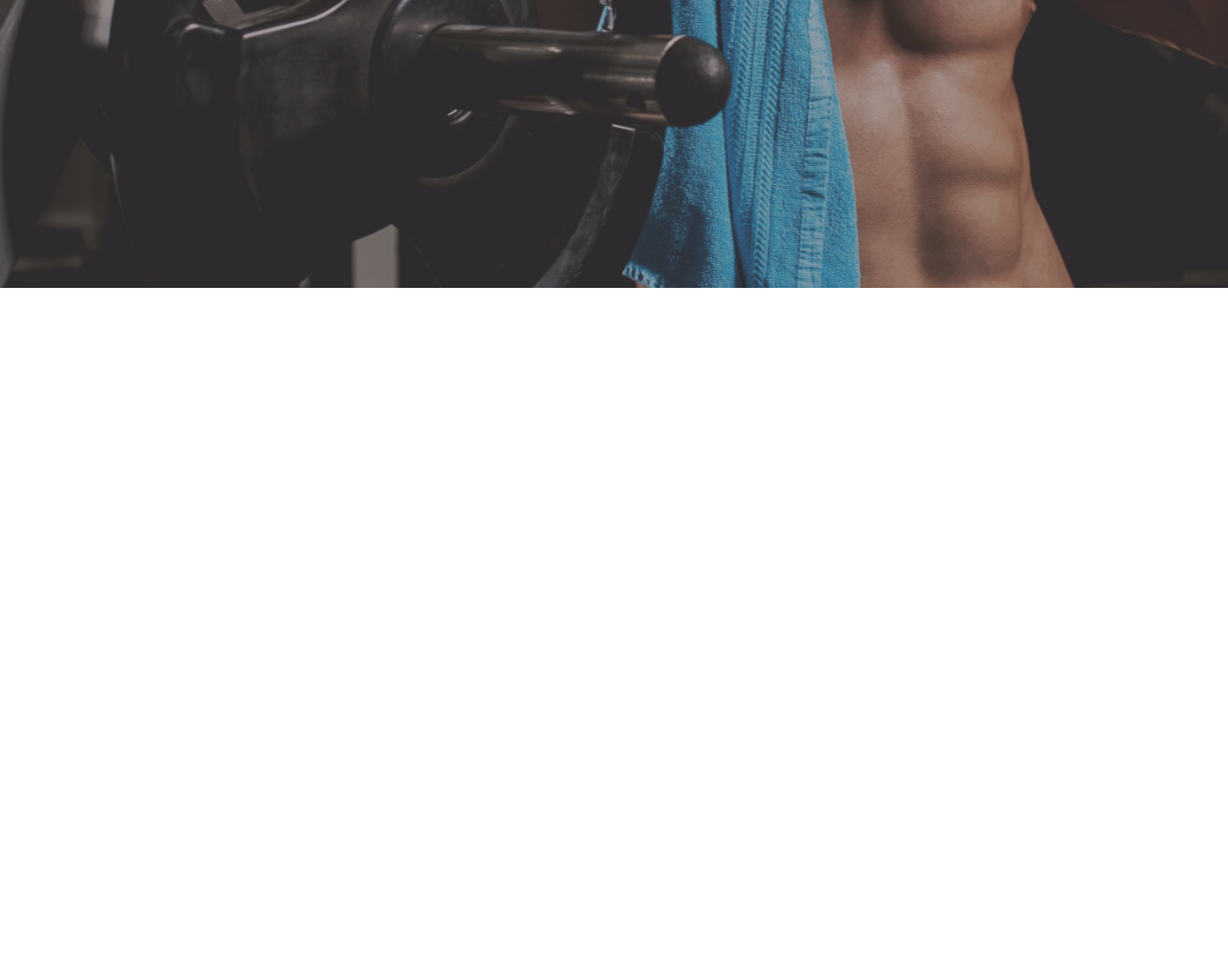
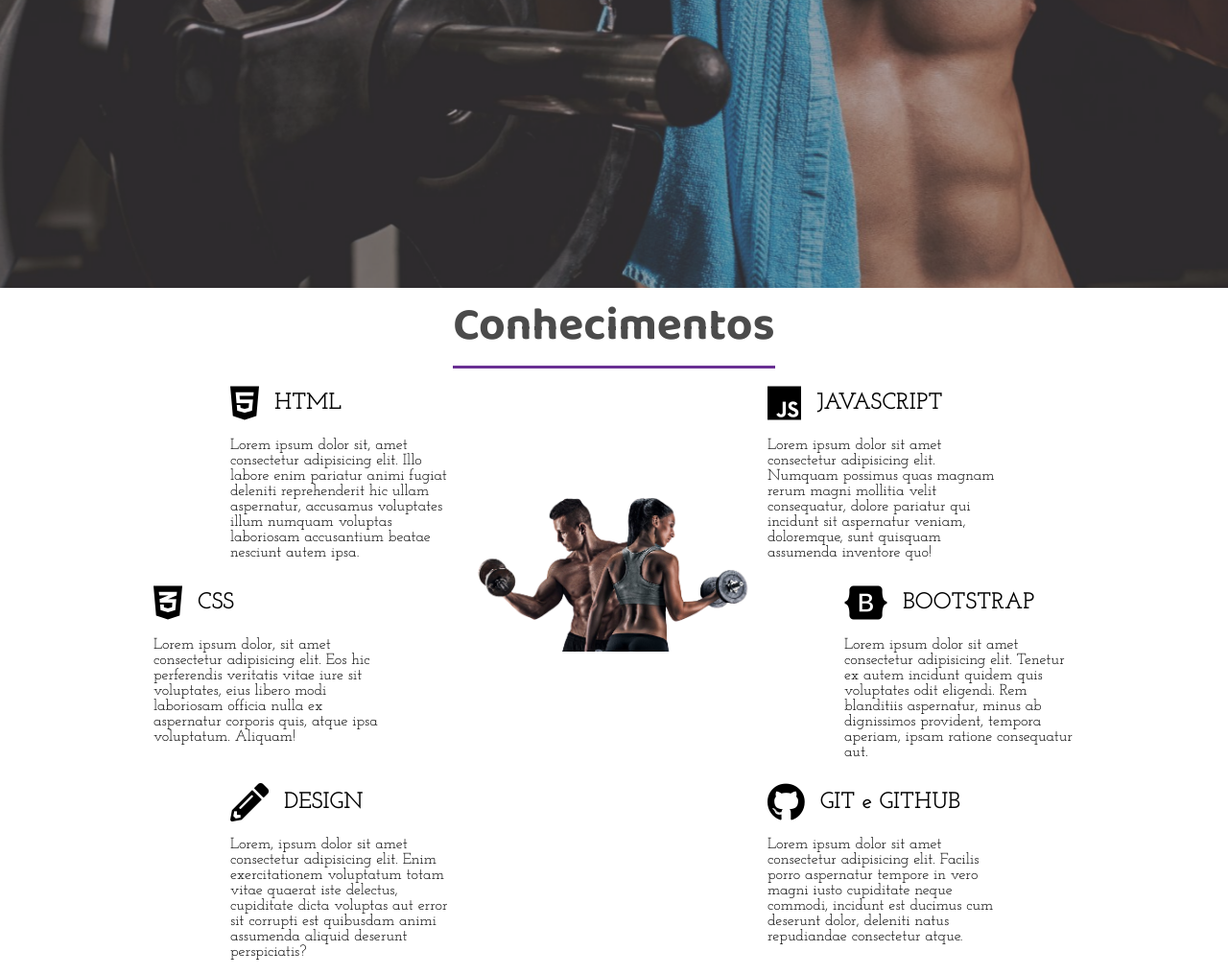
Before and after one commit to rocha-cristiano/Projeto-site, a plain HTML site: page index.html in a window 1280 px wide. Shown: the part 500-1516 px from the top of the page at 96% size. Before the commit the page ends 800 px from the top, so only its background shows below. Drawn offline with Linux system fonts and the light colour scheme.

Commit message:
Projeto-site

```diff
--- a/index.html
+++ b/index.html
@@ -32,7 +32,7 @@
             </div>
         </header>
 
-        <div class="sidebar">
+        <aside class="sidebar">
           <nav>
             <ul class="menu">
               <li class="menu-item"><a href="#" class="menu-link">Home</a></li>
@@ -47,7 +47,72 @@
             <a href="#"><i class="fab fa-instagram"></i></a>
             <a href="#"><i class="fab fa-linkedin"></i></a>
           </div>
-        </div>
+        </aside>
+
+        <section class="sessao-conhecimentos">
+          <div class="sessao-header">
+            <h1>Conhecimentos</h1>
+          </div>
+          <div class="conhecimentos">
+            <div class="conhecimento">
+              <div class="conhecimento-header">
+                <i class="fab fa-html5"></i>
+                <h3>HTML</h3>
+              </div>
+              <div class="conhecimento-text">
+                <p>Lorem ipsum dolor sit, amet consectetur adipisicing elit. Illo labore enim pariatur animi fugiat deleniti reprehenderit hic ullam aspernatur, accusamus voluptates illum numquam voluptas laboriosam accusantium beatae nesciunt autem ipsa.</p>
+              </div>
+            </div>
+            <div class="conhecimento">
+              <div class="conhecimento-header">
+                <i class="fab fa-css3-alt"></i>
+                <h3>CSS</h3>
+              </div>
+              <div class="conhecimento-text">
+                <p>Lorem ipsum dolor, sit amet consectetur adipisicing elit. Eos hic perferendis veritatis vitae iure sit voluptates, eius libero modi laboriosam officia nulla ex aspernatur corporis quis, atque ipsa voluptatum. Aliquam!</p>
+              </div>
+            </div>
+            <div class="conhecimento">
+              <div class="conhecimento-header">
+                <i class="fas fa-pencil-alt"></i>
+                <h3>DESIGN</h3>
+              </div>
+              <div class="conhecimento-text">
+                <p>Lorem, ipsum dolor sit amet consectetur adipisicing elit. Enim exercitationem voluptatum totam vitae quaerat iste delectus, cupiditate dicta voluptas aut error sit corrupti est quibusdam animi assumenda aliquid deserunt perspiciatis?</p>
+              </div>
+            </div>
+            <div class="conhecimento">
+              <div class="conhecimento-header">
+                <i class="fab fa-js"></i>
+                <h3>JAVASCRIPT</h3>
+              </div>
+              <div class="conhecimento-text">
+                <p>Lorem ipsum dolor sit amet consectetur adipisicing elit. Numquam possimus quas magnam rerum magni mollitia velit consequatur, dolore pariatur qui incidunt sit aspernatur veniam, doloremque, sunt quisquam assumenda inventore quo!</p>
+              </div>
+            </div>
+            <div class="conhecimento">
+              <div class="conhecimento-header">
+                <i class="fab fa-bootstrap"></i>
+                <h3>BOOTSTRAP</h3>
+              </div>
+              <div class="conhecimento-text">
+                <p>Lorem ipsum dolor sit amet consectetur adipisicing elit. Tenetur ex autem incidunt quidem quis voluptates odit eligendi. Rem blanditiis aspernatur, minus ab dignissimos provident, tempora aperiam, ipsam ratione consequatur aut.</p>
+              </div>
+            </div>
+            <div class="conhecimento">
+              <div class="conhecimento-header">
+                <i class="fab fa-github"></i>
+                <h3>GIT e GITHUB</h3>
+              </div>
+              <div class="conhecimento-text">
+                <p>Lorem ipsum dolor sit amet consectetur adipisicing elit. Facilis porro aspernatur tempore in vero magni iusto cupiditate neque commodi, incidunt est ducimus cum deserunt dolor, deleniti natus repudiandae consectetur atque.</p>
+              </div>
+            </div>
+            <div class="conhecimentos-img-wrapper">
+              <img src="imagens/conhecimento.png" alt="imagem centro">
+            </div>
+          </div>
+        </section>
       </div>
   </body>
 
--- a/style.css
+++ b/style.css
@@ -42,14 +42,14 @@
 }
 
 .show-menu #line1{
-    transform: rotate(45deg) translate(.3rem, .45rem);
+    transform: rotate(45deg) translate(0.3rem, 0.45rem);
 }
 .show-menu #line2{
     opacity: 0;
     visibility: hidden;
 }
 .show-menu #line3{
-    transform: rotate(-45deg) translate(.3rem, -.45rem);
+    transform: rotate(-45deg) translate(0.1rem, -0.45rem);
 }
 
 .hamburguer span{
@@ -233,3 +233,85 @@ header{
 .social-media i:hover{
     background-color: blue;
 }
+
+.conhecimentos{
+    display: grid;
+    grid-template-columns: repeat(16, 1fr);
+    grid-template-rows: repeat(6, 6rem);
+    row-gap: .5rem;
+}
+
+.conhecimento:nth-child(1){
+    grid-column: 4 / 7;
+    grid-row: 1 / 3;
+}
+
+.conhecimento:nth-child(2){
+    grid-column: 3 / 6;
+    grid-row: 3 / 5;
+}
+
+.conhecimento:nth-child(3){
+    grid-column: 4 / 7;
+    grid-row: 5 / -1;
+}
+
+.conhecimento:nth-child(4){
+    grid-column: 11 / 14;
+    grid-row: 1 / 3;
+}
+
+.conhecimento:nth-child(5){
+    grid-column: 12 / 15;
+    grid-row: 3 / 5;
+}
+
+.conhecimento:nth-child(6){
+    grid-column: 11 / 14;
+    grid-row: 5 / -1;
+}
+
+.sessao-header{
+    display: flex;
+    align-items: center;
+    justify-content: center;
+}
+
+.sessao-header h1{
+    font-family: var(--font-primary);
+    font-size: 3rem;
+    color: #4b4b4b;
+    border-bottom: solid 3px #6a3093;
+    margin-bottom: 1rem;
+}
+
+.conhecimento-header{
+    display: flex;
+    align-items: center;
+}
+
+.conhecimento-header i{
+     font-size: 2.5rem;
+}
+
+.conhecimento-header h3{
+    font-family: var(--font-segundary);
+    font-size: 1.5rem;
+    padding-left: 1rem;
+}
+
+.conhecimento-text{
+    font-family: var(--font-segundary);
+    margin-top: 1rem;
+}
+
+.conhecimentos-img-wrapper{
+    grid-column: 7 / 11;
+    grid-row: 2 / 6;
+    width: 100%;
+}
+
+.conhecimentos-img-wrapper img{
+    object-fit: cover;
+    width: 100%;
+}
```
Also changed, not shown: imagens/conhecimento.png (added).
